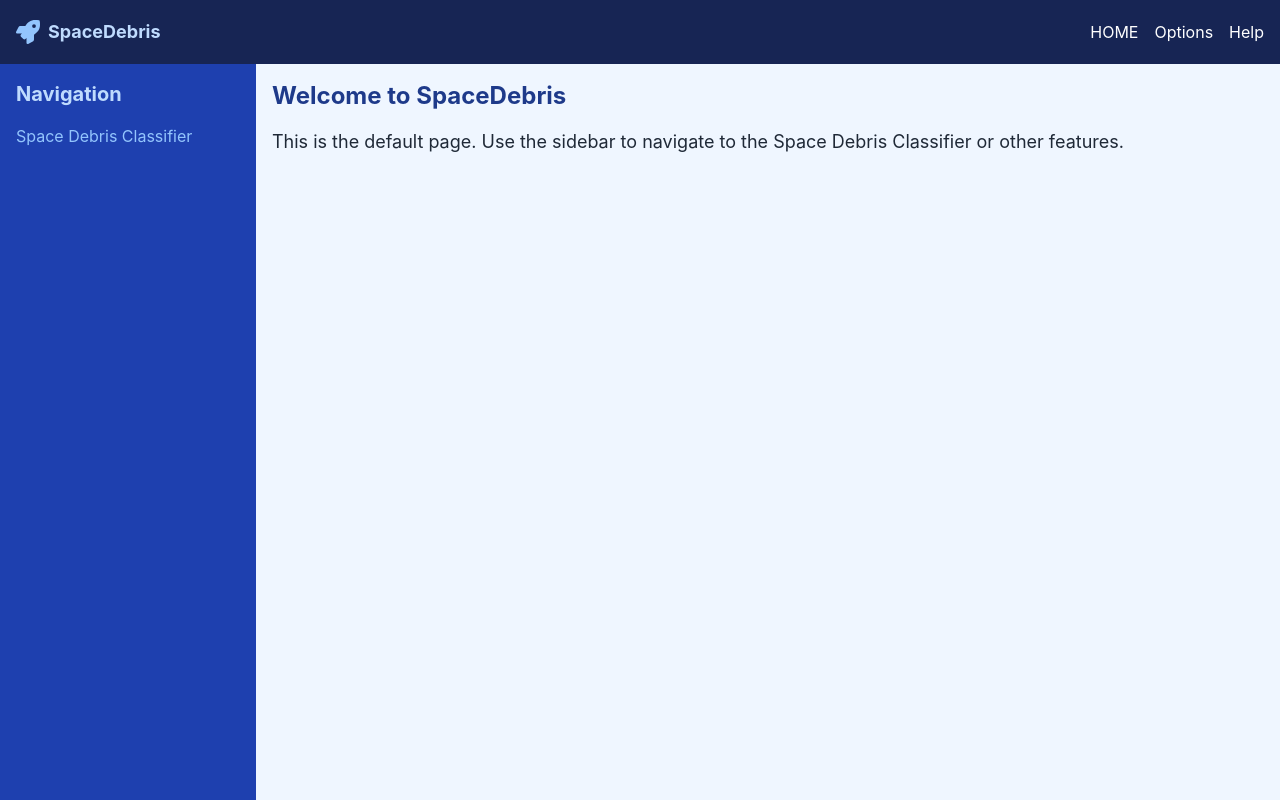
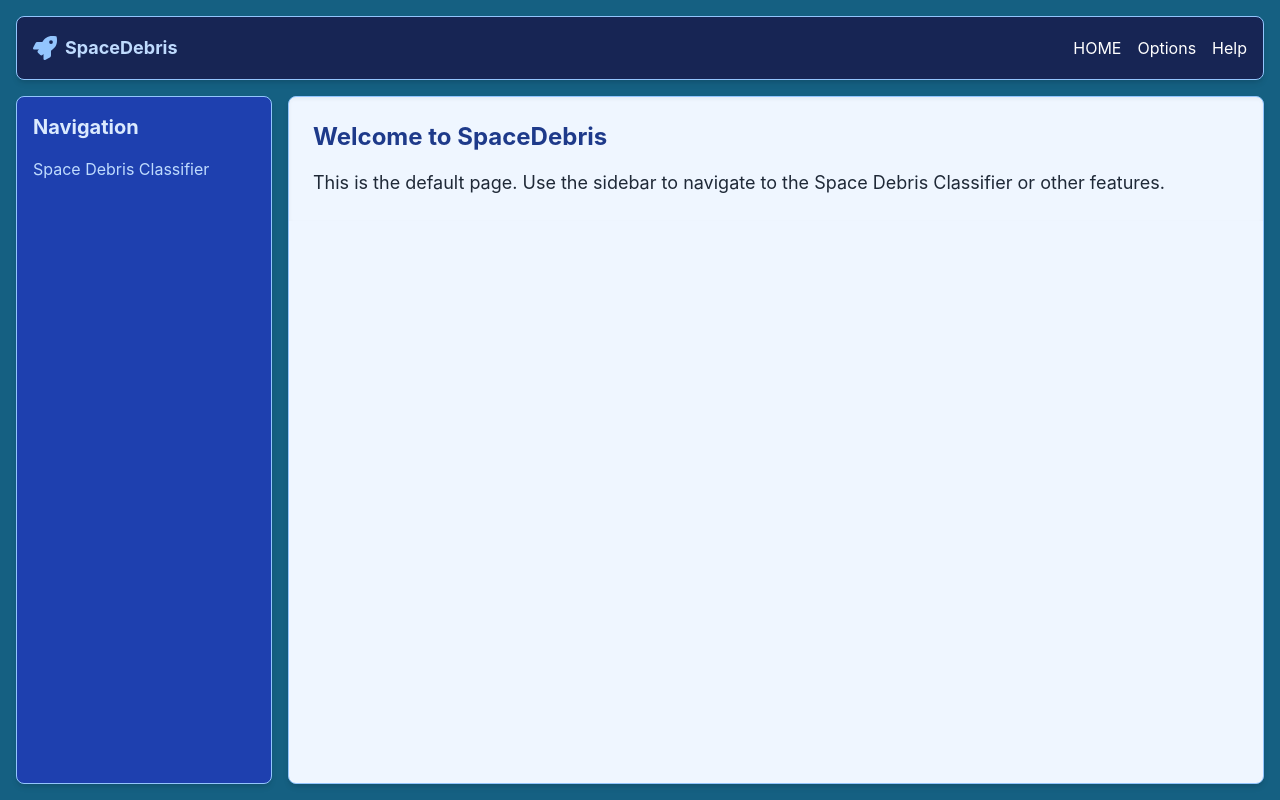
Before and after one commit to oehamilton/SpaceDebris, a React (Create React App) app in the folder frontend/: page / in a window 1280 px wide. Built offline with nearby package versions, Linux system fonts and the light colour scheme.

Commit message:
Updated gui so each section is isolated and the background if visible.

```diff
--- a/frontend/public/index.html
+++ b/frontend/public/index.html
@@ -16,7 +16,7 @@
         theme: {
           extend: {
             colors: {
-              'space-blue': '##156082', // Custom color for space blue
+              'space-blue': '#156082' // Custom color for space blue
 
             },
           },
--- a/frontend/src/App.js
+++ b/frontend/src/App.js
@@ -9,17 +9,17 @@ import SpaceDebrisClassifier from "./SpaceDebrisClassifier";
 function App() {
   return (
     <Router>
-      <div className="flex flex-col h-screen bg-space-blue">
+      <div className="flex flex-col h-screen bg-space-blue p-4">
         {/* Top Pane: Header */}
         <Header />
 
         {/* Main Content: Sidebar + Main Pane */}
-        <div className="flex flex-1">
+        <div className="flex flex-1 mt-4 space-x-4">
           {/* Left Sidebar */}
           <Sidebar />
 
           {/* Right Main Pane */}
-          <main className="flex-1 bg-blue-50 overflow-y-auto">
+          <main className="flex-1 bg-blue-50 border border-blue-300 rounded-lg shadow-md overflow-y-auto">
             <Routes>
               <Route path="/" element={<DefaultPage />} />
               <Route path="/classifier" element={<SpaceDebrisClassifier />} />
--- a/frontend/src/DefaultPage.js
+++ b/frontend/src/DefaultPage.js
@@ -3,7 +3,7 @@ import React from "react";
 
 function DefaultPage() {
   return (
-    <div className="p-4 text-gray-800">
+    <div className="p-6 text-gray-800 shadow-inner">
       <h2 className="text-2xl font-bold mb-4 text-blue-900">
         Welcome to SpaceDebris
       </h2>
--- a/frontend/src/Header.js
+++ b/frontend/src/Header.js
@@ -5,19 +5,19 @@ import { Link } from "react-router-dom";
 
 function Header() {
   return (
-    <header className="bg-blue-950 text-white h-16 flex items-center justify-between px-4 shadow-lg">
+    <header className="bg-blue-950 text-white h-16 flex items-center justify-between px-4 border border-blue-300 rounded-lg shadow-md">
       <div className="flex items-center">
         <FaRocket className="text-2xl mr-2 text-blue-300" />
         <span className="text-lg font-bold text-blue-200">SpaceDebris</span>
       </div>
       <nav className="flex space-x-4">
-        <Link to="/" className="hover:text-blue-300 transition-colors">
+        <Link to="/" className="hover:text-blue-200 transition-colors">
           HOME
         </Link>
-        <a href="#" className="hover:text-blue-300 transition-colors">
+        <a href="#" className="hover:text-blue-200 transition-colors">
           Options
         </a>
-        <a href="#" className="hover:text-blue-300 transition-colors">
+        <a href="#" className="hover:text-blue-200 transition-colors">
           Help
         </a>
       </nav>
--- a/frontend/src/Sidebar.js
+++ b/frontend/src/Sidebar.js
@@ -4,13 +4,13 @@ import { Link } from "react-router-dom";
 
 function Sidebar() {
   return (
-    <aside className="bg-blue-800 w-64 h-full p-4 text-white">
-      <h2 className="text-xl font-bold mb-4 text-blue-200">Navigation</h2>
+    <aside className="bg-blue-800 w-64 h-full p-4 border border-blue-300 rounded-lg shadow-md text-white">
+      <h2 className="text-xl font-bold mb-4 text-blue-100">Navigation</h2>
       <ul>
         <li>
           <Link
             to="/classifier"
-            className="text-blue-300 hover:text-blue-100 transition-colors"
+            className="text-blue-200 hover:text-blue-50 transition-colors"
           >
             Space Debris Classifier
           </Link>
```
